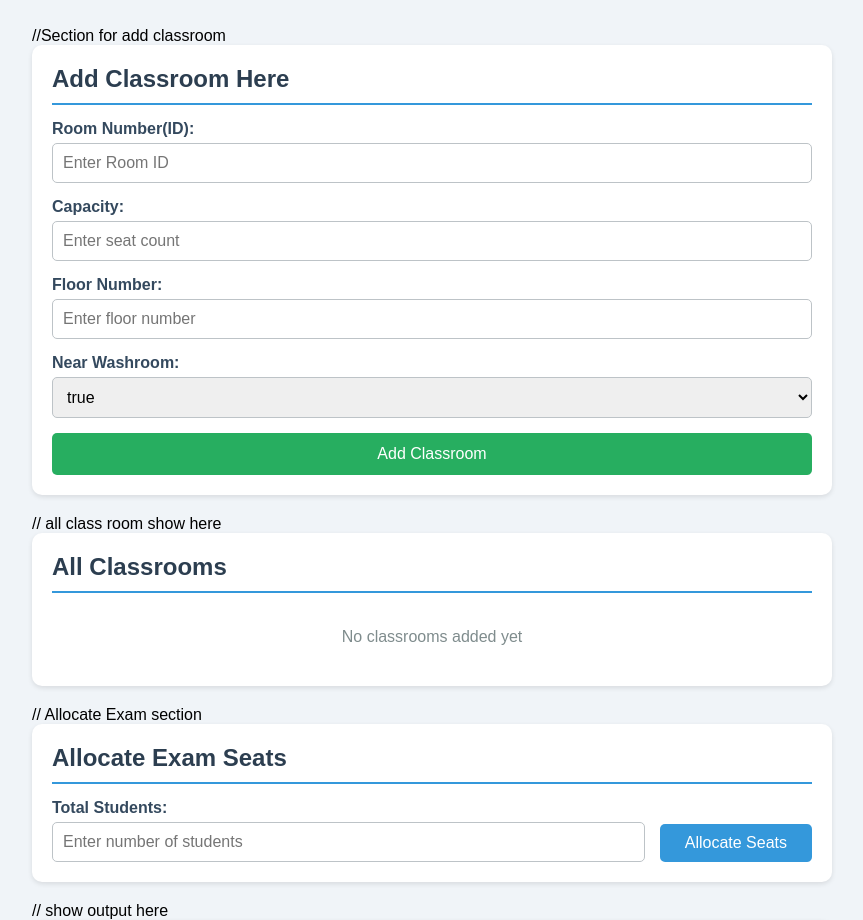
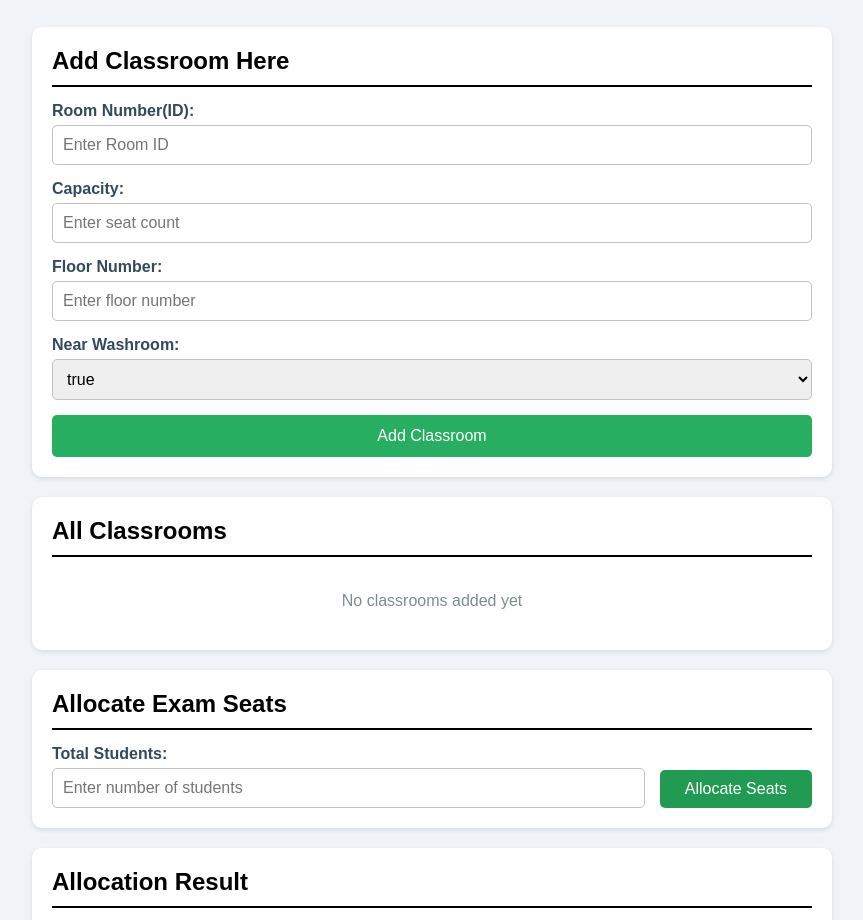
Before and after one commit to NikhilTomarr/exam-seat-planner, a plain HTML site: page index.html in a window 1280 px wide. Shown: the part 100-1020 px from the top of the page, without its empty margins (208-1071 px from the left). Drawn offline with Linux system fonts and the light colour scheme.

Commit message:
fixing function and colours

```diff
--- a/index.html
+++ b/index.html
@@ -10,7 +10,7 @@
     <div class="container">
         <h1>College Exam Seat Planner</h1>
 
-        //Section for add classroom
+        <!--Section for add classroom-->
 
         <div class="section">
             <h2>Add Classroom Here</h2>
@@ -38,7 +38,7 @@
             </form>
         </div>
 
-        // all class room show here
+        <!--all class room show here-->
 
         <div class="section">
             <h2>All Classrooms</h2>
@@ -47,20 +47,20 @@
             </div>
         </div>
 
-        // Allocate Exam section
+        <!--Allocate Exam-->
 
         <div class="section">
             <h2>Allocate Exam Seats</h2>
             <div class="allocate-form">
                 <div class="form-group">
                     <label>Total Students:</label>
-                    <input type="number" id="totalStudents" placeholder="Enter number of students" min="1">
+                    <input type="text" id="totalStudents" placeholder="Enter number of students" min="1">
                 </div>
                 <button onclick="allocateExam()" class="btn btn-allocate">Allocate Seats</button>
             </div>
         </div>
 
-        // show output here
+        <!--show output here-->
 
         <div class="section">
             <h2>Allocation Result</h2>
--- a/style.css
+++ b/style.css
@@ -20,15 +20,15 @@ h1 {
     color: #2c3e50;
     margin-bottom: 30px;
     padding: 20px;
-    background-color: #3498db;
+    background-color: #000000;
     color: white;
     border-radius: 10px;
 }
 
 h2 {
-    color: #2c3e50;
+    color: #000000;
     margin-bottom: 15px;
-    border-bottom: 2px solid #3498db;
+    border-bottom: 2px solid #000000;
     padding-bottom: 10px;
 }
 
@@ -85,7 +85,7 @@ h2 {
 }
 
 .btn-allocate {
-    background-color: #3498db;
+    background-color: #219a52;
     color: white;
 }
 
```
